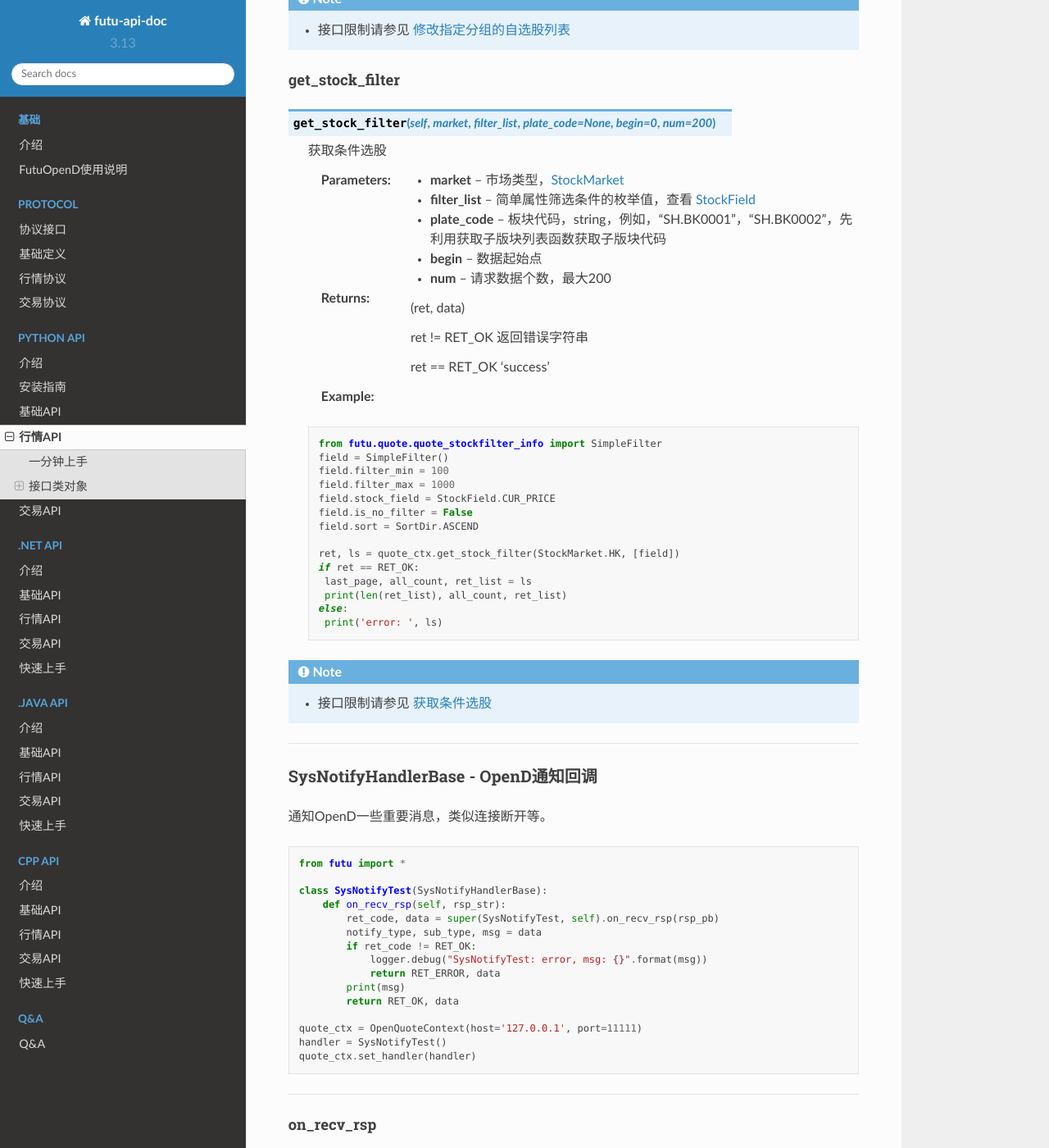
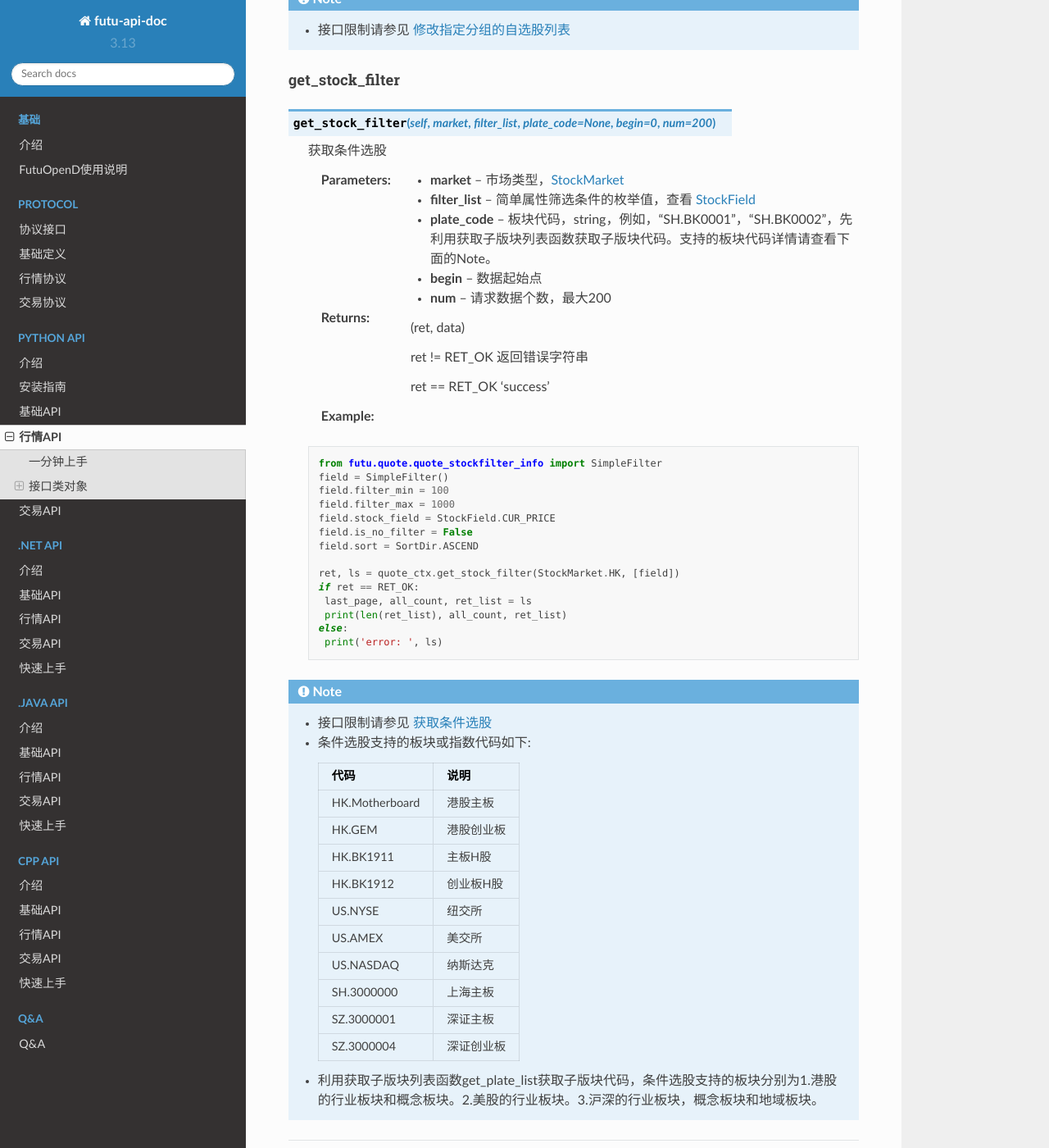
Before and after one commit to FutunnOpen/futu-api-doc, a Sphinx documentation site: the page built from doc_maker/source/api/Quote_API.rst, in a window 1280 px wide and 1400 px high, scrolled down 37598 px. Shown: the whole window at 82% size. Built offline with Sphinx 7.4.7 and the Read the Docs theme 2.0.0, drawn with Linux system fonts in a browser that asks for light colours.

Commit message:
fix 条件选股的支持板块的文档说明。

```diff
--- a/doc_maker/source/api/Quote_API.rst
+++ b/doc_maker/source/api/Quote_API.rst
@@ -1574,7 +1574,7 @@ inline_price_status            str                界内界外 参见 PriceType_
 
 
 .. note::
-    * 	接口限制请参见 `获取涡轮限制 <../protocol/intro.html#id42>`_
+    * 	接口限制请参见 `获取涡轮限制 <../protocol/intro.html#id46>`_
 
 get_capital_flow
 ~~~~~~~~~~~~~~~~~~~~~~~~~~~~~~~~~~~~
@@ -1737,7 +1737,7 @@ get_stock_filter
 
  :param market: 市场类型，StockMarket_
  :param filter_list: 简单属性筛选条件的枚举值，查看 StockField_
- :param plate_code: 板块代码，string，例如，“SH.BK0001”，“SH.BK0002”，先利用获取子版块列表函数获取子版块代码
+ :param plate_code: 板块代码，string，例如，“SH.BK0001”，“SH.BK0002”，先利用获取子版块列表函数获取子版块代码。支持的板块代码详情请查看下面的Note。
  :param begin: 数据起始点
  :param num: 请求数据个数，最大200
 
@@ -1768,7 +1768,25 @@ get_stock_filter
 
 .. note::
 
-    * 接口限制请参见 `获取条件选股 <../protocol/intro.html#id51>`_
+    *   接口限制请参见 `获取条件选股 <../protocol/intro.html#id51>`_
+    *   条件选股支持的板块或指数代码如下:
+
+        =====================  ==============================================================
+            代码                      说明
+        =====================  ==============================================================
+        HK.Motherboard             港股主板
+        HK.GEM                     港股创业板
+        HK.BK1911                  主板H股
+        HK.BK1912                  创业板H股
+        US.NYSE                    纽交所
+        US.AMEX                    美交所
+        US.NASDAQ                  纳斯达克
+        SH.3000000                 上海主板
+        SZ.3000001                 深证主板
+        SZ.3000004                 深证创业板
+        =====================  ==============================================================
+    *   利用获取子版块列表函数get_plate_list获取子版块代码，条件选股支持的板块分别为1.港股的行业板块和概念板块。2.美股的行业板块。3.沪深的行业板块，概念板块和地域板块。
+
 
 ---------------------------------------------------------------------
 
```
